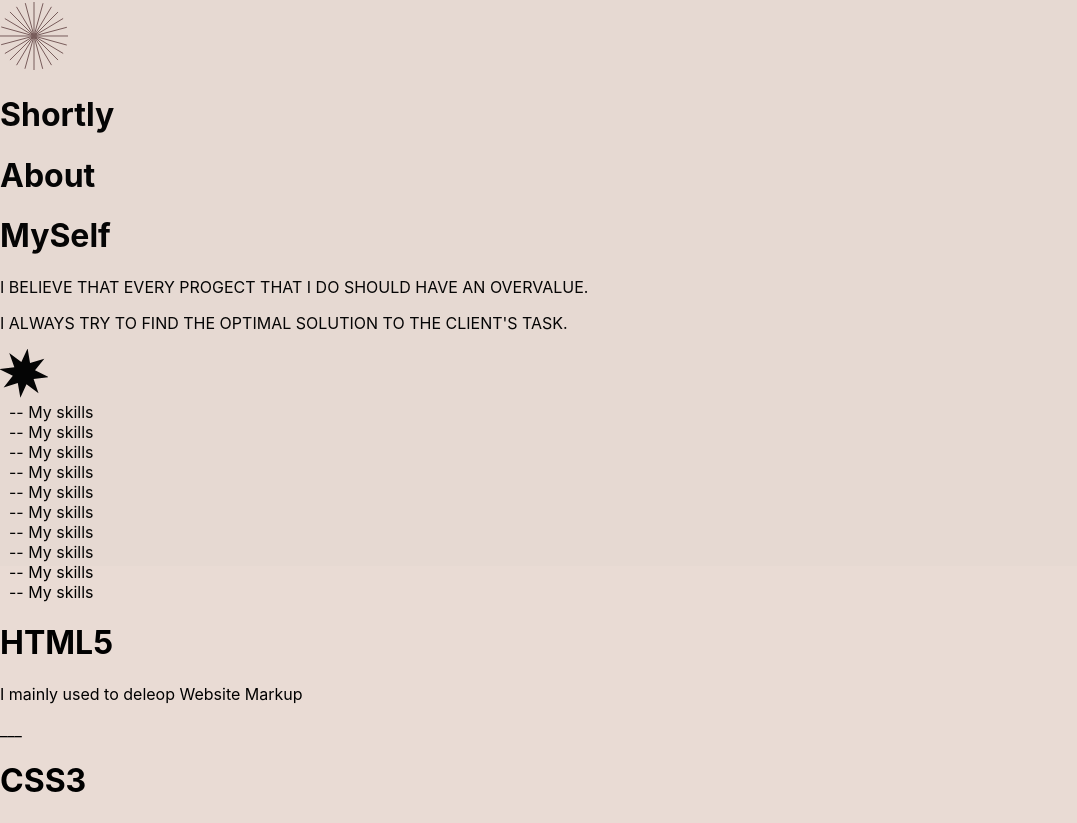
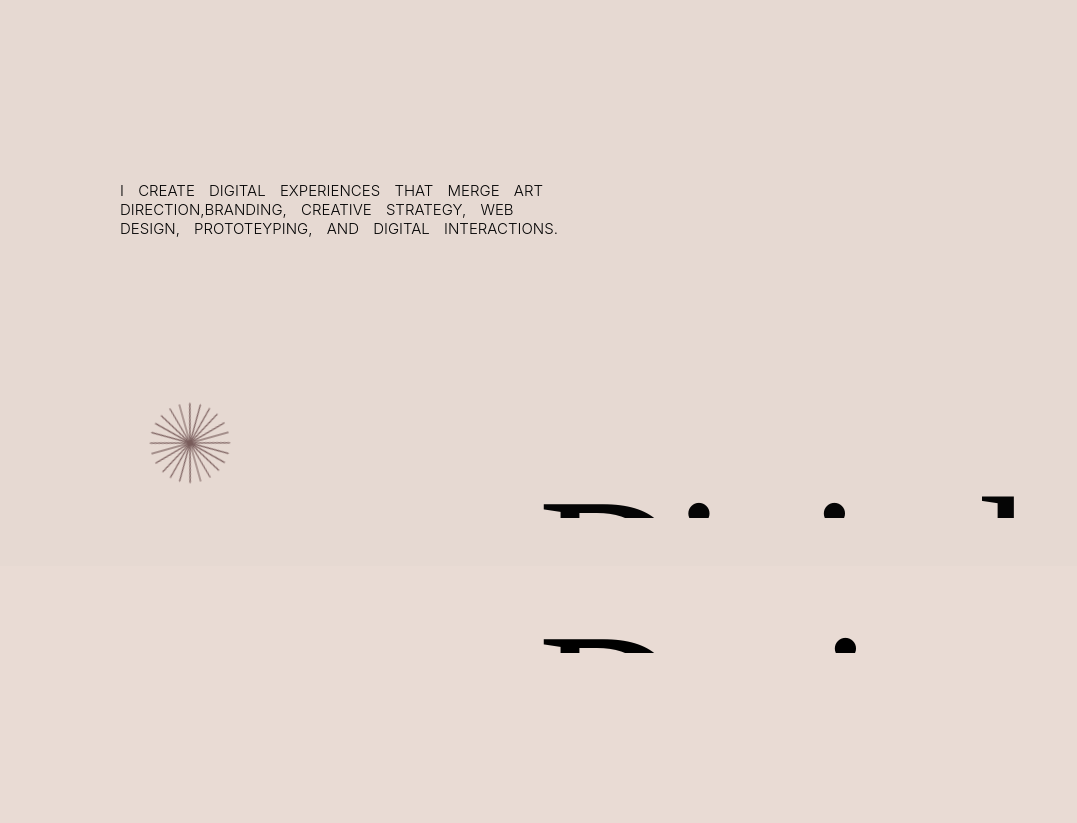
Before and after one commit to dkimd5/portfolioAppv2, a React (Create React App) app: page / in a window 1280 px wide. Shown: the part 234-1057 px from the top of the page, without its empty margins (0-1077 px from the left). Built offline with nearby package versions, Linux system fonts and the light colour scheme.

Commit message:
Home styles added to css file

```diff
--- a/src/Home/Home.css
+++ b/src/Home/Home.css
@@ -0,0 +1,182 @@
+* {
+    font-family: "Ogg";
+}
+
+.container {
+    display: flex;
+    align-items: flex-start;
+    justify-content: space-between;
+    height: 50vh;
+    width: 100%;
+}
+
+.container1 {
+    display: flex;
+    flex-direction: column;
+    padding: 0px 100px;
+    height: 100%;
+    justify-content: center;
+    overflow: hidden;
+}
+
+.txt-line {
+    overflow: hidden;
+}
+
+.txt-line p {
+    font-size: 200px;
+    text-transform: capitalize;
+    letter-spacing: -10px;
+    font-family: "Ogg";
+    overflow: hidden;
+}
+
+.line-bottom {
+    margin-top: -130px;
+}
+
+.right-side-menu {
+    position: absolute;
+    top: 40vh;
+    text-align: right;
+    right: 60px;
+}
+
+.right-side-menu p {
+    font-size: 20px;
+    font-family: "Inter";
+    color: #642420;
+    cursor: pointer;
+    font-weight: lighter;
+}
+
+.left-side-quote {
+    margin-left: 120px;
+}
+
+.left-side-quote p {
+    color: black;
+    font-size: 15px;
+    font-family: "Inter";
+    word-spacing: 10px;
+    text-transform: uppercase;
+    font-weight: 300;
+}
+
+.flower-svg {
+    margin-left: 150px;
+    margin-top: -250px;
+}
+
+.flower-svg img {
+    animation: animate-rotate 30s infinite linear;
+    width: 80px;
+}
+
+.short-about {
+    margin-top: 25vh;
+    display: flex;
+    align-items: center;
+    width: 100%;
+    justify-content: space-between;
+    flex-direction: column;
+}
+
+.main-h1-short-about {
+    margin-top: 100px;
+}
+
+.sub-main-p-short-about {
+    margin-top: 120px;
+}
+
+.short-about h1 {
+    font-size: 150px;
+    font-weight: 500;
+    font-family: "Ogg";
+    margin-bottom: -100px;
+    letter-spacing: -2px;
+    text-align: center;
+}
+
+.short-about p {
+    text-align: center;
+    color: #642420;
+    font-family: "Inter";
+    font-weight: 500;
+    font-size: 18px;
+    margin-top: 20px;
+}
+
+.another-svg {
+    margin-top: 50px;
+}
+
+.short-about .another-svg img {
+    width: 50px;
+    animation: animate-rotate 10s infinite linear;
+}
+
+@keyframes animate-rotate {
+    from {
+        transform: rotate(0deg);
+    }
+    to {
+        transform: rotate(360deg);
+    }
+}
+
+.my-skills-main-reel {
+    width: 100%;
+    overflow: hidden;
+}
+
+.my-skills-reel {
+    margin-top: 300px;
+    display: flex;
+    align-items: center;
+    white-space: nowrap;
+    width: fit-content;
+    will-change: transform;
+    animation: animation-reel 60s infinite linear;
+}
+
+@keyframes animation-reel {
+    from {
+        transform: translateX(0%);
+    }
+    to {
+        transform: translateX(-100%);
+    }
+}
+
+.reel-item {
+    font-weight: 400;
+    font-family: "Ogg";
+    font-size: 180px;
+    text-transform: uppercase;
+}
+
+.skill-set-boxes {
+    display: flex;
+    align-items: center;
+    justify-content: space-around;
+    margin-top: 100px;
+    width: 100%;
+    height: fit-content;
+    flex-wrap: wrap;
+}
+
+.skill-set-box {
+    margin: 50px 10px;
+    display: flex;
+    width: 350px;
+    height: 200px;
+    color: #e6e6e6;
+    flex-direction: column;
+    background-color: #101010;
+    border: 1px solid transparent;
+    transition: color 0.8s cubic-bezier(0.16, 1, 0.3, 1);
+    transition: background-color 1s cubic-bezier(16, 1, 0.3, 1);
+    transition: border 0.8s cubic-bezier(0.16, 1, 0.3, 1);
+}
--- a/src/Home/Home.js
+++ b/src/Home/Home.js
@@ -1,8 +1,10 @@
 import React from 'react';
+import { Link } from 'react-router-dom';
 import './Home.css';
 import Header from '../Header/Header';
 import flower from '../Assets/flower.svg';
 import another from '../Assets/another.svg';
+import arrow from '../Assets/arrow.svg'
 
 function Home() {
     return (
@@ -10,7 +12,7 @@
             <Header />
             <div className="container">
                 <div className="container1">
-                    <div className="text-line" id='kim'>
+                    <div className="txt-line" id='kim'>
                         <p>Kim</p>
                     </div>
                     <div className="txt-line line bottom" id='dmitrii'>
@@ -115,6 +117,15 @@
                         <p>___</p>
                     </div>
                 </div>
+                <div className="project-and-work">
+                    <h1>
+                        <Link className="h1-project" to="/projects">
+                            My Projects and Works <img src={arrow} alt="" />
+                        </Link>
+                    </h1>
+                    <br />
+                    <p>Click me!</p>
+                </div>
             </div>
         </div>
     )
```
Also changed, not shown: src/Assets/arrow.svg (added).
